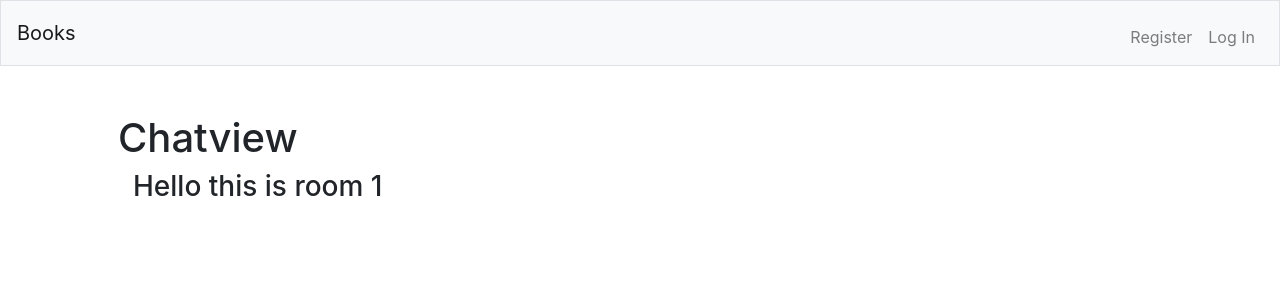
After one commit to arodriguezSE/project2, a Flask app: page /1 in a window 1280 px wide. The commit adds this page. Shown: the top 300 px of the page. Run offline with Flask 2, Linux system fonts and the light colour scheme; some libraries are stand-ins or nearby versions.

Commit message:
Added view chat route without messaging yet

```diff
--- a/application.py
+++ b/application.py
@@ -13,25 +13,6 @@ chats=[]
 def index():
     #return "Project 2: TODO"
     return render_template("index.html",chats=chats)
-# @app.route("/newchat", methods=["POST"])
-# def newchat():
-#
-#     newChatName=request.form.get("chatname")
-#     print("got request to create" + newChatName)
-#
-#     if newChatName in chats:
-#         #return jsonify({"success": False})
-#         emit("new",{"success": False}, broadcast=True)
-#         print("used name")
-#
-#     else:
-#         chats.append(newChatName)
-#         print("not used name")
-#         return jsonify({"success": True })
-#         print("trying")
-#         emit("new", {"success": True, "newChatName" : newChatName}, broadcast=True)
-#         #emit("chat added", {"newChatName" : newChatName}, broadcast=True)
-#         print("event emited")
 
 @socketio.on("new chat petition")
 def newchat(data):
@@ -43,13 +24,14 @@ def newchat(data):
         print("Taken "+ newChatName)
     else:
         chats.append(newChatName)
-        emit("new chat", {"success": True, "newChatName" : newChatName}, broadcast=True)
+        newIndex = len(chats)-1
+        print("New index number: "+str(newIndex))
+        emit("new chat", {"success": True, "newChatName" : newChatName, "newIndex": newIndex}, broadcast=True)
         print("Available "+ newChatName)
-    #print(newchatname)
-    #emit("announce vote", {"selection": selection}, broadcast=True)
 
-
-
+@app.route("/<int:chatnumber>")
+def chatroom(chatnumber):
+    return (render_template("chatview.html",chatnumber=chatnumber))
 
 
 
--- /dev/null
+++ b/templates/chatview.html
@@ -0,0 +1,19 @@
+{% extends "layout.html" %}
+
+{% block title %}
+    Chatview
+{% endblock %}
+
+{% block main %}
+<h1>Chatview</h1>
+
+
+  <div class="container">
+    <h3 > Hello this is room {{chatnumber}} </h3>
+  </div>
+
+
+
+
+
+{% endblock %}
--- a/templates/layout.html
+++ b/templates/layout.html
@@ -13,13 +13,8 @@
         <!-- Bootstrap CSS -->
         <link rel="stylesheet" href="https://stackpath.bootstrapcdn.com/bootstrap/4.3.1/css/bootstrap.min.css" integrity="sha384-ggOyR0iXCbMQv3Xipma34MD+dH/1fQ784/j6cY/iJTQUOhcWr7x9JvoRxT2MZw1T" crossorigin="anonymous">
 
-        <!-- https://favicon.io/emoji-favicons/money-mouth-face/
-        <link href="/static/books.ico" rel="icon">
 
-        <link href="/static/styles.css" rel="stylesheet">
-
-
-        <title>Flack: {% block title %}{% endblock %}</title> -->
+        <title>Flack: {% block title %}{% endblock %}</title>
 
     </head>
 
@@ -58,8 +53,7 @@
             <script src="https://code.jquery.com/jquery-3.3.1.slim.min.js" integrity="sha384-q8i/X+965DzO0rT7abK41JStQIAqVgRVzpbzo5smXKp4YfRvH+8abtTE1Pi6jizo" crossorigin="anonymous"></script>
             <script src="https://cdnjs.cloudflare.com/ajax/libs/popper.js/1.14.7/umd/popper.min.js" integrity="sha384-UO2eT0CpHqdSJQ6hJty5KVphtPhzWj9WO1clHTMGa3JDZwrnQq4sF86dIHNDz0W1" crossorigin="anonymous"></script>
             <script src="https://stackpath.bootstrapcdn.com/bootstrap/4.3.1/js/bootstrap.min.js" integrity="sha384-JjSmVgyd0p3pXB1rRibZUAYoIIy6OrQ6VrjIEaFf/nJGzIxFDsf4x0xIM+B07jRM" crossorigin="anonymous"></script>
-            <<!--script src="socket-lib/socket.io.js"></script>
-            <script src="https://cdnjs.cloudflare.com/ajax/libs/socket.io/2.2.0/socket.io.js"></script> -->
+
             <script type="text/javascript" src="//cdnjs.cloudflare.com/ajax/libs/socket.io/1.3.6/socket.io.min.js"></script>
 
 
```
Also changed, not shown: templates/index.html (+12 -23 lines).
